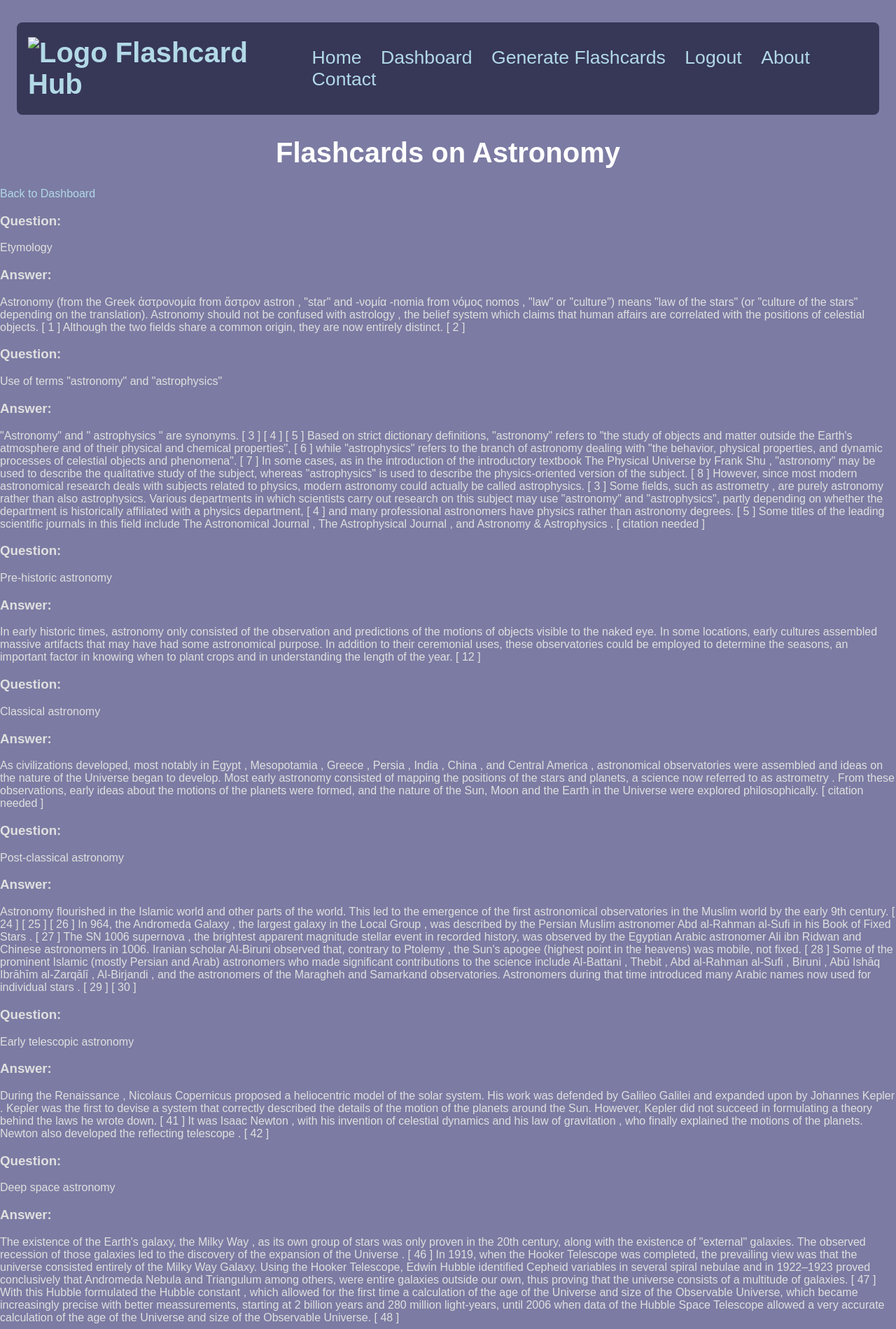
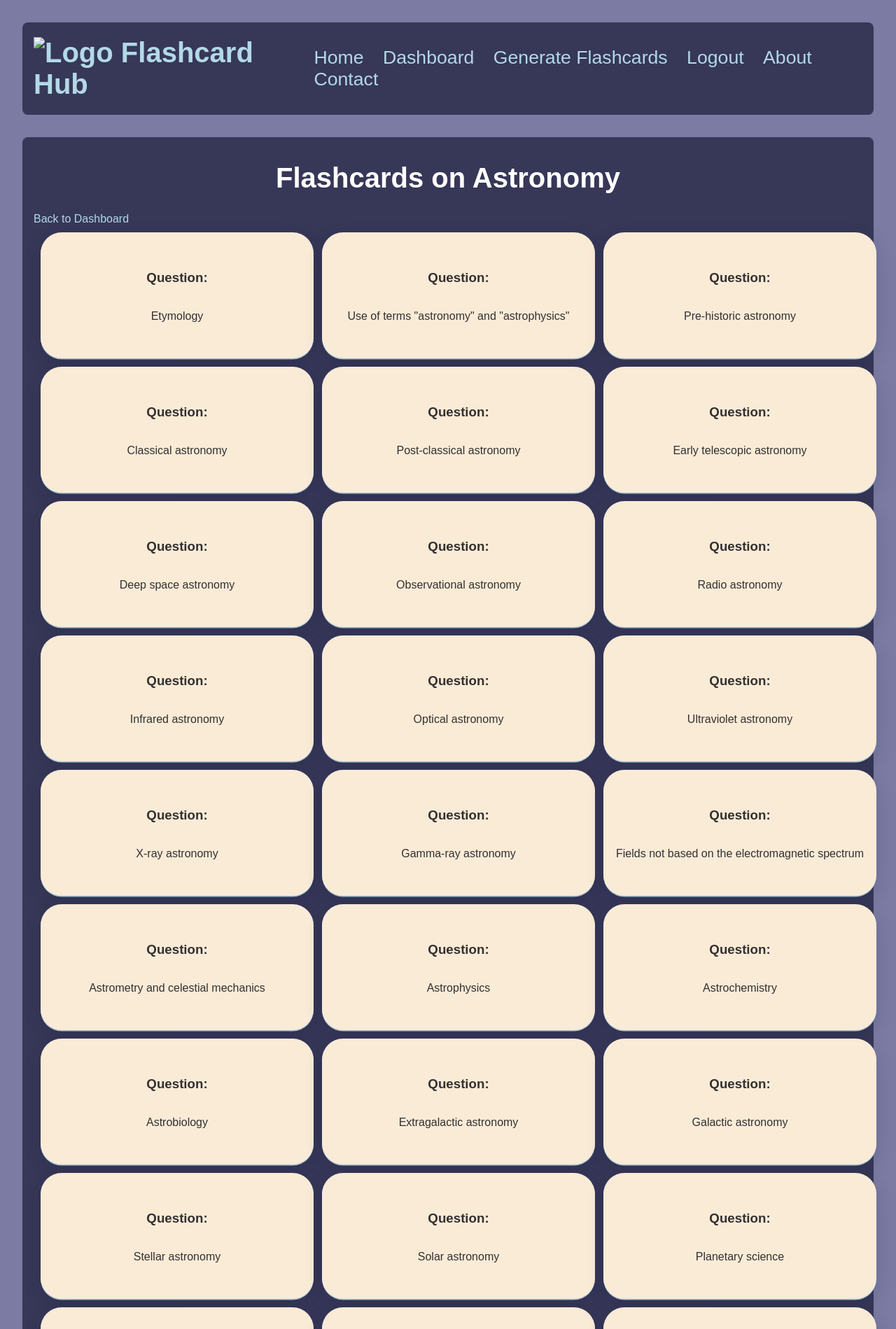
Before and after one commit to jagthegr/TCSS-506-app, a Flask app: page /deck/4 in a window 1280 px wide. Shown: the top 1899 px of the page at 70% size. Run offline with Flask 3, Linux system fonts and the light colour scheme; a user stored in the database is signed in.

Commit message:
the flashcards flip

```diff
--- /dev/null
+++ b/app/static/css/flashcard.css
@@ -0,0 +1,51 @@
+
+.flashcard-grid {
+    display: grid;
+    grid-template-columns: repeat(auto-fit, minmax(280px, 1fr));
+    gap: 2rem;
+    margin: 5px;
+}
+
+.flashcard {
+    height: 150px;
+    border-radius: 30px;
+    cursor: pointer;
+    background: none;
+    padding: 0;
+    position: relative;
+    margin: 5px;
+}
+
+.flashcard-inner {
+    position: relative;
+    width: 100%;
+    height: 100%;
+    transition: transform 0.5s;
+    transform-style: preserve-3d;
+    border-radius: 30px;
+}
+
+.flashcard.flipped .flashcard-inner {
+    transform: rotateY(180deg);
+}
+
+.flashcard-front,
+.flashcard-back {
+    position: absolute;
+    width: 100%;
+    height: 100%;
+    backface-visibility: hidden;
+    border-radius: 30px;
+    box-shadow: 0 8px 24px rgba(26,26,58,0.18), 0 1.5px 0 #b2d9e6;
+    background: antiquewhite;
+    color: rgb(51, 48, 48);
+    display: flex;
+    flex-direction: column;
+    justify-content: center;
+    align-items: center;
+    padding: 15px;
+}
+
+.flashcard-back {
+    transform: rotateY(180deg);
+}
--- a/app/static/css/main.css
+++ b/app/static/css/main.css
@@ -20,7 +20,8 @@
 
 .container {
     max-width: 1200px;
-    margin: 2rem auto;
+    min-height: fit-content;
+    margin: 2rem;
     padding: 1rem;
     background-color: rgba(26, 26, 58, 0.7); /* Semi-transparent dark blue */
     border-radius: 8px;
--- /dev/null
+++ b/app/static/js/flashcard.js
@@ -0,0 +1,3 @@
+function toggleFlashcard(card) {
+    card.classList.toggle('flipped');
+}
--- a/app/templates/base.html
+++ b/app/templates/base.html
@@ -8,6 +8,7 @@
     <link rel="stylesheet" href="{{ url_for('static', filename='css/main.css') }}">
     <link rel="stylesheet" href="{{ url_for('static', filename='css/form.css') }}">
     <link rel="stylesheet" href="{{ url_for('static', filename='css/deck.css') }}">
+    <link rel="stylesheet" href="{{ url_for('static', filename='css/flashcard.css') }}">
 </head>
 <body>
     {% include 'components/navbar.html' %}
--- a/app/templates/pages/view_deck.html
+++ b/app/templates/pages/view_deck.html
@@ -1,36 +1,24 @@
-<!DOCTYPE html>
-<html lang="en">
-<head>
-    <meta charset="UTF-8">
-    <meta name="viewport" content="width=device-width, initial-scale=1.0">
-    <link rel="stylesheet" href="{{ url_for('static', filename='css/tailwind.css') }}">
-    <link rel="stylesheet" href="{{ url_for('static', filename='css/main.css') }}">
-    <title>{{ deck.title }} - Flashcards</title>
-</head>
-<body class="bg-gray-100">
-    {% include 'components/navbar.html' %}
-    <div class="flex">
+{% extends "base.html" %}
+
+{% block content %}
     {% include 'components/sidebar.html' %}
-        <main class="flex-1 p-6">
-            <div class="flex justify-between items-center mb-6">
     <h1 class="text-3xl font-bold">{{ deck.title }}</h1>
     <a href="{{ url_for('main.dashboard') }}" class="bg-gray-500 hover:bg-gray-700 text-white font-bold py-2 px-4 rounded">
         Back to Dashboard
     </a>
-            </div>
 
     {% if cards %}
     <div class="flashcard-grid">
         {% for card in cards %}
-                <div class="flashcard" ontouchstart="this.classList.toggle('hover');">
+        <div class="flashcard" onclick="toggleFlashcard(this)">
             <div class="flashcard-inner">
-                        <div class="flashcard-front bg-white p-6 rounded-lg shadow-lg flex flex-col justify-center items-center">
-                            <h3 class="font-semibold text-lg text-gray-700 mb-2">Question:</h3>
-                            <p class="text-gray-800 text-center">{{ card.question }}</p>
+                <div class="flashcard-front">
+                    <h3>Question:</h3>
+                    <p>{{ card.question }}</p>
                 </div>
-                        <div class="flashcard-back bg-white p-6 rounded-lg shadow-lg flex flex-col justify-center items-center">
-                            <h3 class="font-semibold text-lg text-gray-700 mb-2">Answer:</h3>
-                            <p class="text-gray-800 text-center">{{ card.answer }}</p>
+                <div class="flashcard-back">
+                    <h3>Answer:</h3>
+                    <p>{{ card.answer }}</p>
                 </div>
             </div>
         </div>
@@ -40,12 +28,7 @@
     <div class="bg-white p-6 rounded shadow text-center">
         <h2 class="text-xl font-semibold mb-2">No Cards in this Deck!</h2>
         <p class="text-gray-600">This deck currently doesn't have any flashcards.</p>
-                {# Optionally, add a link to generate more or add to this deck #}
     </div>
     {% endif %}
-        </main>
-    </div>
-    {% include 'components/footer.html' %}
-    <script src="{{ url_for('static', filename='js/main.js') }}"></script>
-</body>
-</html>
+    <script src="{{ url_for('static', filename='js/flashcard.js') }}"></script>
+{% endblock %}
```
Also changed, not shown: instance/site.db. Lines whose indentation alone changed are shown as unchanged.
